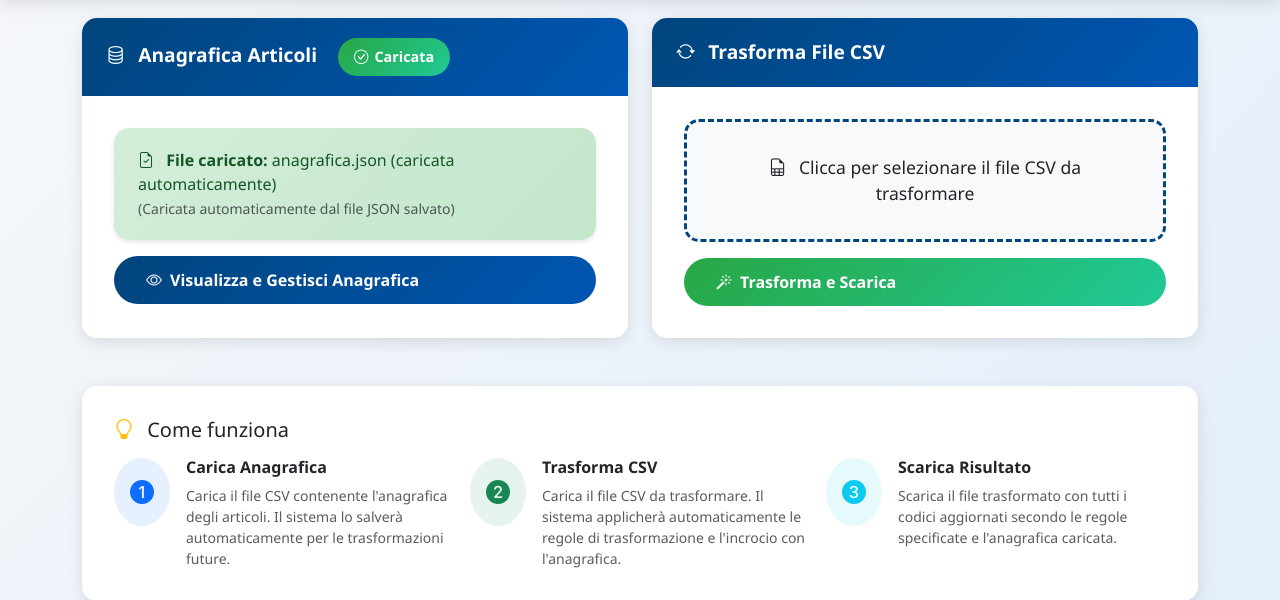
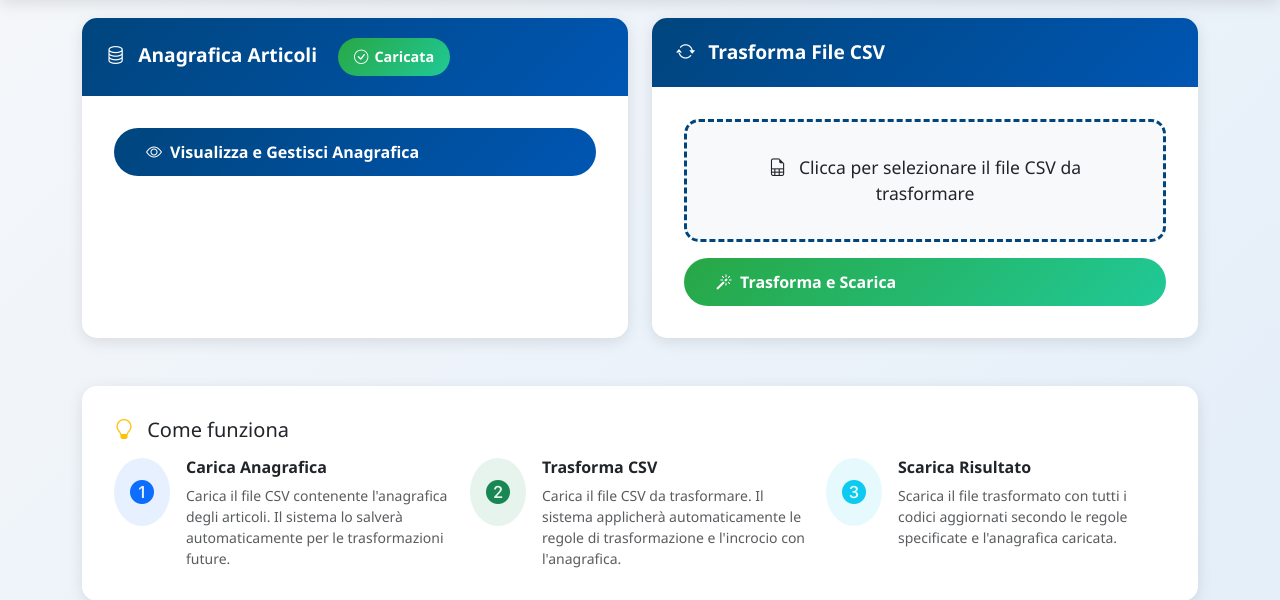
Before and after one commit to staniscimarco/Easy2.0, a Flask app: page / in a window 1280 px wide. Shown: the part 84-684 px from the top of the page. Run offline with Flask 3, Linux system fonts and the light colour scheme.

Commit message:
Remove automatic loading message from home page

```diff
--- a/templates/index.html
+++ b/templates/index.html
@@ -26,16 +26,6 @@
                 </div>
                 <div class="card-body">
                     {% if anagrafica_loaded %}
-                        {% if anagrafica_filename %}
-                            <div class="alert alert-success mb-3">
-                                <i class="bi bi-file-earmark-check me-2"></i>
-                                <strong>File caricato:</strong> {{ anagrafica_filename }}
-                                {% if 'json' in anagrafica_filename.lower() %}
-                                    <br><small class="text-muted">(Caricata automaticamente dal file JSON salvato)</small>
-                                {% endif %}
-                            </div>
-                        {% endif %}
-
                         <a href="/view_anagrafica" class="btn btn-primary w-100">
                             <i class="bi bi-eye"></i>
                             Visualizza e Gestisci Anagrafica
```
